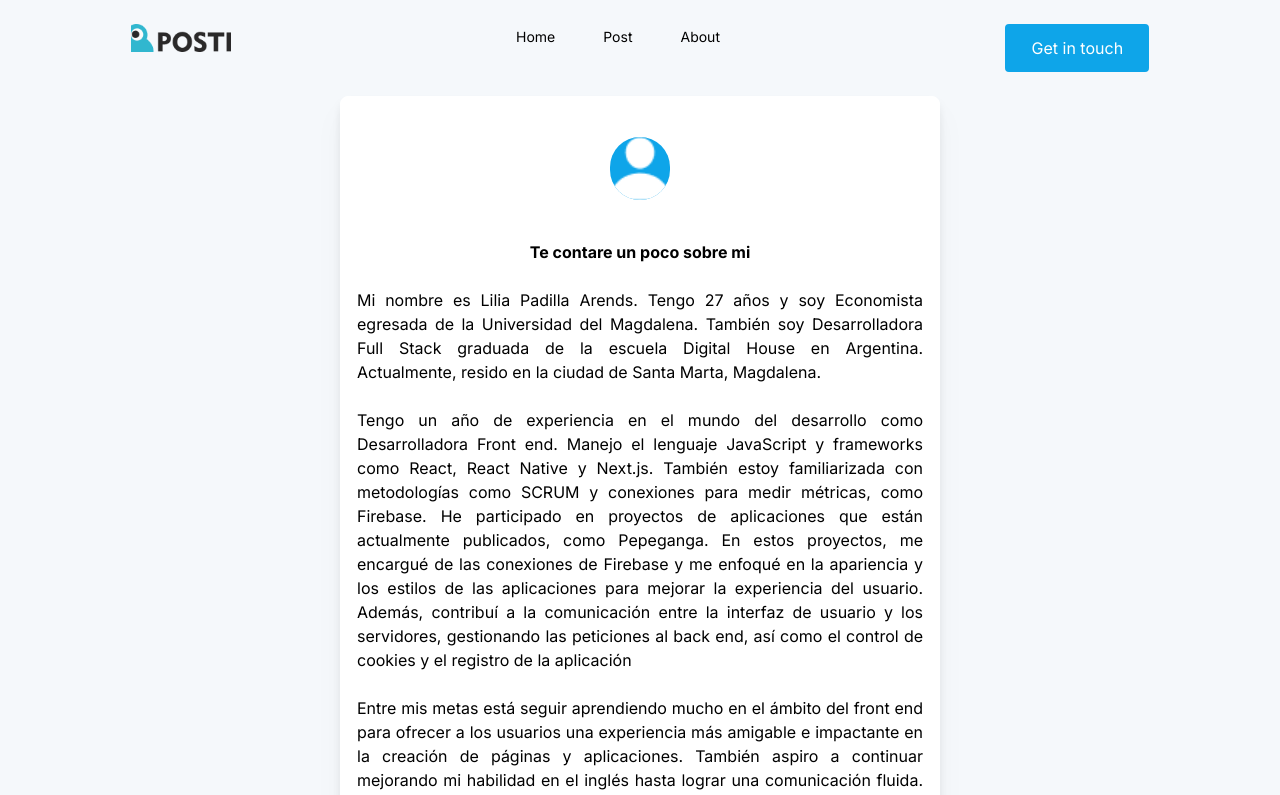
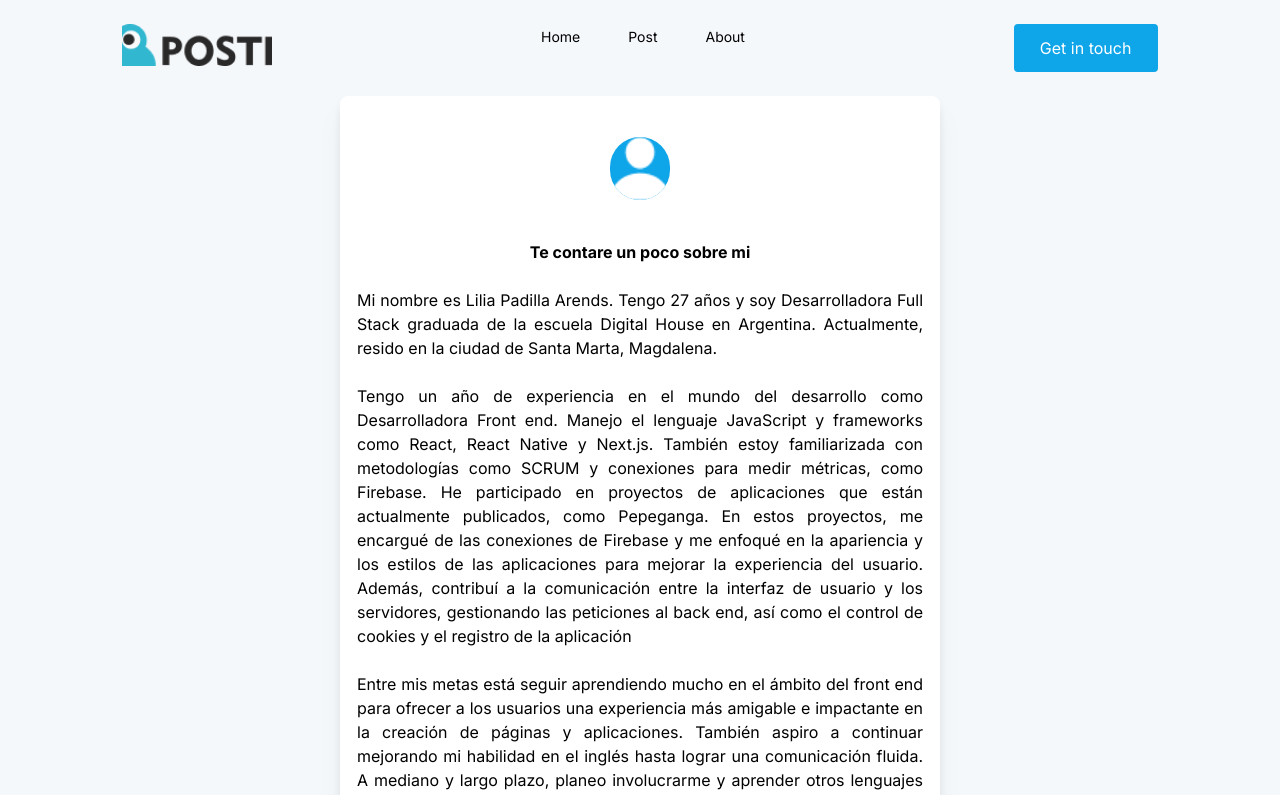
Before and after one commit to Lilopadilla22/page-post-nextjs, a Next.js app: page /about in a window 1280 px wide. Shown: the top 795 px of the page. Built offline with nearby package versions, Linux system fonts and the light colour scheme.

Commit message:
Fix styles

```diff
--- a/app/about/page.jsx
+++ b/app/about/page.jsx
@@ -15,8 +15,7 @@ export default function AboutPage() {
         </div>
         <h1 className="font-bold text-center "> Te contare un poco sobre mi</h1>
         <p className="mt-6 mx-4 text-justify">
-          Mi nombre es Lilia Padilla Arends. Tengo 27 años y soy Economista egresada de la Universidad del Magdalena.
-          También soy Desarrolladora Full Stack graduada de la escuela Digital House en Argentina. Actualmente,
+          Mi nombre es Lilia Padilla Arends. Tengo 27 años y soy Desarrolladora Full Stack graduada de la escuela Digital House en Argentina. Actualmente,
           resido en la ciudad de Santa Marta, Magdalena.
         </p>
         <p className="my-6 mx-4 text-justify">
--- a/app/components/GridPosts.jsx
+++ b/app/components/GridPosts.jsx
@@ -10,7 +10,7 @@ export async function GridPosts() {
     const posts = await fetcThePosts()
 
     return (
-    <div className="flex sm:flex-nowrap -m-10 mt-20 mx-5 flex-wrap hover:text-opacity-25 mb-4">
+    <div className="flex sm:flex-nowrap -m-10 mt-20 mx-5 flex-wrap hover:text-opacity-25">
         {
             posts.slice(16, 19).map(post => (
                 <Link key={post.id} href='/posts/[id]' as={`/posts/${post.id}`} className='mt-4 sm:mb-50 sm:mx-4 '>
--- a/app/components/Navbar.jsx
+++ b/app/components/Navbar.jsx
@@ -25,8 +25,8 @@ export function Navbar() {
               <Image
                 src={'/posti-logo1.png'}
                 alt="NewPost"
-                width={100}
-                height={100}
+                width={150}
+                height={150}
               />
             </Link>
           </div>
```
